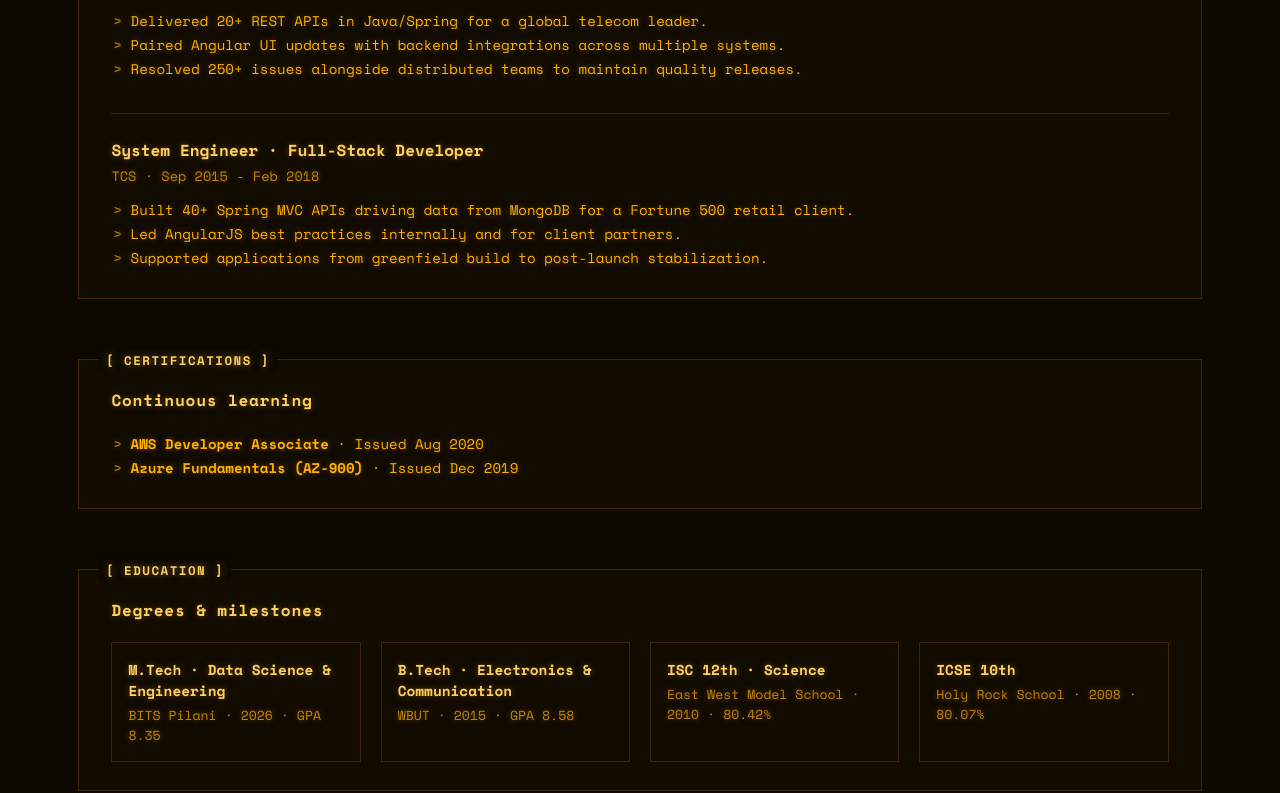
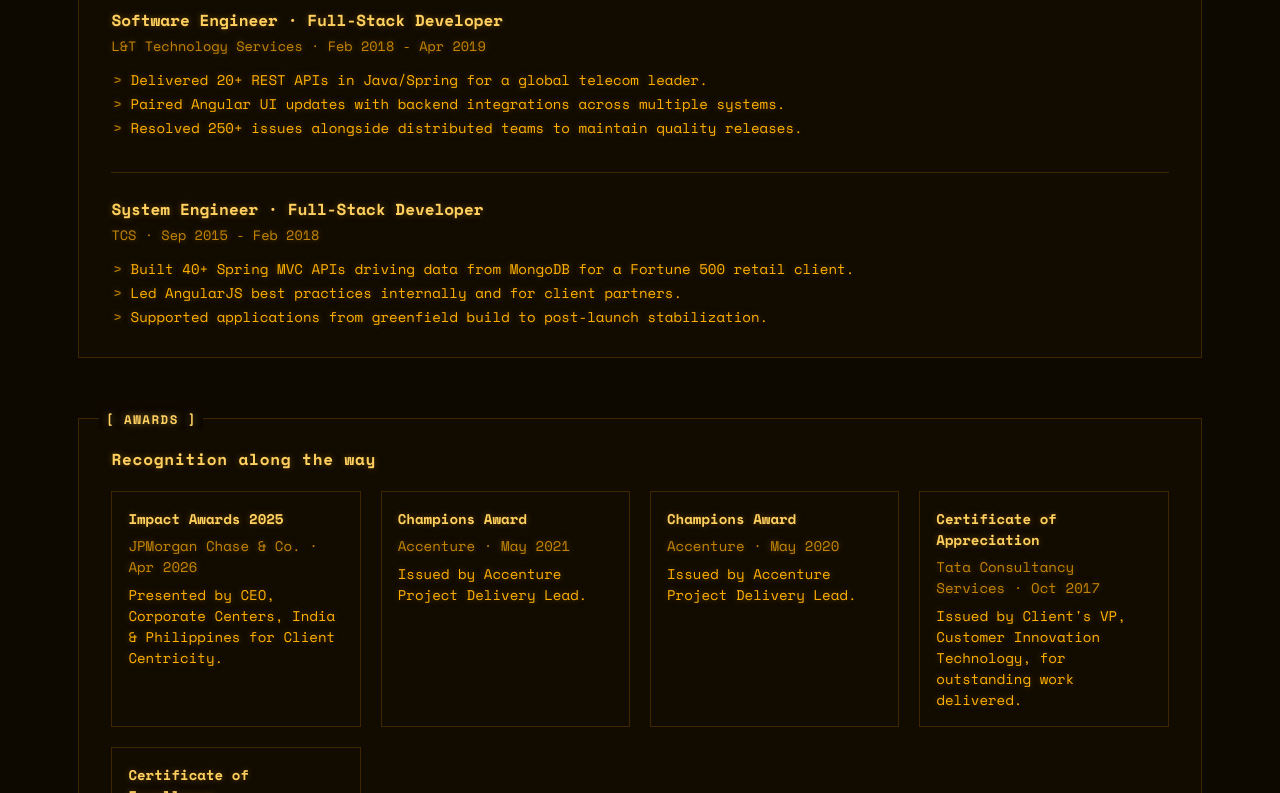
Before and after one commit to chatterjeesoumya5327/chatterjeesoumya5327.github.io, a plain HTML site: page index.html in a window 1280 px wide. Shown: the part 2007-2800 px from the top of the page. Drawn offline with nearby package versions, Linux system fonts and the light colour scheme.

Commit message:
Add awards

```diff
--- a/index.html
+++ b/index.html
@@ -26,6 +26,7 @@
             <a href="#about">About</a>
             <a href="#skills">Skills</a>
             <a href="#experience">Experience</a>
+            <a href="#awards">Awards</a>
             <a href="#certifications">Certifications</a>
             <a href="#education">Education</a>
             <a href="#contact">Contact</a>
@@ -141,7 +142,8 @@
                         <li>Optimized batch pipelines with self-healing logic to prevent blockers from erroneous data.</li>
                         <li>Aggregated multi-source datasets through Spark and exposed actionable results to business stakeholders.</li>
                         <li>Built real-time monitoring that surfaces live data quality signals for decision makers.</li>
-                        <li>Implemented Unified Managed Accounts and UMA Rebalancing from scratch.</li>
+                        <li>Worked on conversion of Multi-Mandate Accounts into Unified Managed Accounts structure and data sourcing.</li>
+						<li>Recieved the IMPACT AWARD 2025 for Client Centricity presented by CEO, Corporate Centers, India & Philipines.</li>
                     </ul>
                 </article>
                 <article>
@@ -178,6 +180,40 @@
                         <li>Led AngularJS best practices internally and for client partners.</li>
                         <li>Supported applications from greenfield build to post-launch stabilization.</li>
                     </ul>
+                </article>
+            </div>
+        </section>
+
+        <section id="awards" class="card web-view" data-label="AWARDS">
+            <div class="section-heading">
+                <p class="eyebrow">Awards</p>
+                <h2>Recognition along the way</h2>
+            </div>
+            <div class="awards-grid">
+                <article>
+                    <p class="award-title">Impact Awards 2025</p>
+                    <p class="award-issuer">JPMorgan Chase &amp; Co. &middot; Apr 2026</p>
+                    <p>Presented by CEO, Corporate Centers, India &amp; Philippines for Client Centricity.</p>
+                </article>
+                <article>
+                    <p class="award-title">Champions Award</p>
+                    <p class="award-issuer">Accenture &middot; May 2021</p>
+                    <p>Issued by Accenture Project Delivery Lead.</p>
+                </article>
+                <article>
+                    <p class="award-title">Champions Award</p>
+                    <p class="award-issuer">Accenture &middot; May 2020</p>
+                    <p>Issued by Accenture Project Delivery Lead.</p>
+                </article>
+                <article>
+                    <p class="award-title">Certificate of Appreciation</p>
+                    <p class="award-issuer">Tata Consultancy Services &middot; Oct 2017</p>
+                    <p>Issued by Client's VP, Customer Innovation Technology, for outstanding work delivered.</p>
+                </article>
+                <article>
+                    <p class="award-title">Certificate of Excellence</p>
+                    <p class="award-issuer">Tata Consultancy Services &middot; Jul 2016</p>
+                    <p>Issued by Client's Delivery Head in appreciation of outstanding contribution.</p>
                 </article>
             </div>
         </section>
@@ -230,6 +266,7 @@
                     <li>Phone: <a href="tel:+918050088732">+91 80500 88732</a></li>
                     <li>LinkedIn: <a href="https://linkedin.com/in/soumya-chatterjee-088" target="_blank" rel="noopener">linkedin.com/in/soumyachatterjee-088</a></li>
                     <li>Portfolio: <a href="https://chatterjeesoumya5327.github.io" target="_blank" rel="noopener">chatterjeesoumya5327.github.io</a></li>
+                    <li>Resume: <a href="SoumyaChatterjee.pdf" download="SoumyaChatterjee.pdf">Download PDF</a></li>
                 </ul>
             </div>
             <div class="contact-cta">
--- a/script.js
+++ b/script.js
@@ -158,6 +158,7 @@
         { type: 'response', html: '<span class="t-yellow">soumya --skills</span>        <span class="t-muted">Technical skills</span>' },
         { type: 'response', html: '<span class="t-yellow">soumya --contact</span>       <span class="t-muted">Contact information</span>' },
         { type: 'response', html: '<span class="t-yellow">soumya --academics</span>     <span class="t-muted">Education history</span>' },
+        { type: 'response', html: '<span class="t-yellow">soumya --awards</span>        <span class="t-muted">Awards & recognition</span>' },
     ]),
     'whoami': R([
         { type: 'response', html: '<span class="t-green">Soumya Chatterjee</span> — Associate Vice President at JPMorgan Chase. 10+ yrs building enterprise-scale data platforms across finance, telecom, and retail.' },
@@ -249,6 +250,23 @@
         { type: 'response', html: '<span class="t-yellow">Email:    </span>chatterjeesoumya5327@gmail.com' },
         { type: 'response', html: '<span class="t-yellow">Phone:    </span>+91 80500 88732' },
         { type: 'response', html: '<span class="t-yellow">LinkedIn: </span>linkedin.com/in/soumyachatterjee-088' },
+    ]),
+    'soumya --awards': R([
+        { type: 'info',     html: '<span class="t-cyan t-bold">Awards &amp; Recognition</span>' },
+        { type: 'response', html: '<span class="t-green">Impact Awards 2025          </span>JPMorgan Chase &amp; Co.     Apr 2026' },
+        { type: 'response', html: '<span class="t-muted">  Presented by CEO, Corporate Centers, India &amp; Philippines for Client Centricity.</span>' },
+        { type: 'divider',  html: '' },
+        { type: 'response', html: '<span class="t-green">Champions Award             </span>Accenture                 May 2021' },
+        { type: 'response', html: '<span class="t-muted">  Issued by Accenture Project Delivery Lead.</span>' },
+        { type: 'divider',  html: '' },
+        { type: 'response', html: '<span class="t-green">Champions Award             </span>Accenture                 May 2020' },
+        { type: 'response', html: '<span class="t-muted">  Issued by Accenture Project Delivery Lead.</span>' },
+        { type: 'divider',  html: '' },
+        { type: 'response', html: '<span class="t-green">Certificate of Appreciation </span>Tata Consultancy Services Oct 2017' },
+        { type: 'response', html: '<span class="t-muted">  Issued by Client\'s VP, Customer Innovation Technology, for outstanding work delivered.</span>' },
+        { type: 'divider',  html: '' },
+        { type: 'response', html: '<span class="t-green">Certificate of Excellence   </span>Tata Consultancy Services Jul 2016' },
+        { type: 'response', html: '<span class="t-muted">  Issued by Client\'s Delivery Head in appreciation of outstanding contribution.</span>' },
     ]),
     'soumya --academics': R([
         { type: 'info',     html: '<span class="t-cyan t-bold">Education</span>' },
--- a/styles.css
+++ b/styles.css
@@ -584,6 +584,40 @@
     margin: 0;
 }
 
+/* ===== AWARDS ===== */
+.awards-grid {
+    display: grid;
+    grid-template-columns: repeat(auto-fit, minmax(240px, 1fr));
+    gap: 1.25rem;
+}
+
+.awards-grid article {
+    padding: 1rem;
+    border-radius: 0;
+    background: transparent;
+    border: 1px solid var(--tui-border);
+}
+
+.awards-grid article p {
+    margin: 0 0 0.4rem;
+    font-size: 0.88rem;
+}
+
+.awards-grid article p:last-child {
+    margin-bottom: 0;
+}
+
+.award-title {
+    color: var(--tui-title);
+    font-size: 0.95rem;
+    font-weight: 700;
+}
+
+.award-issuer {
+    color: var(--tui-dim);
+    font-size: 0.82rem;
+}
+
 /* ===== CONTACT ===== */
 .contact-card {
     display: flex;
```
